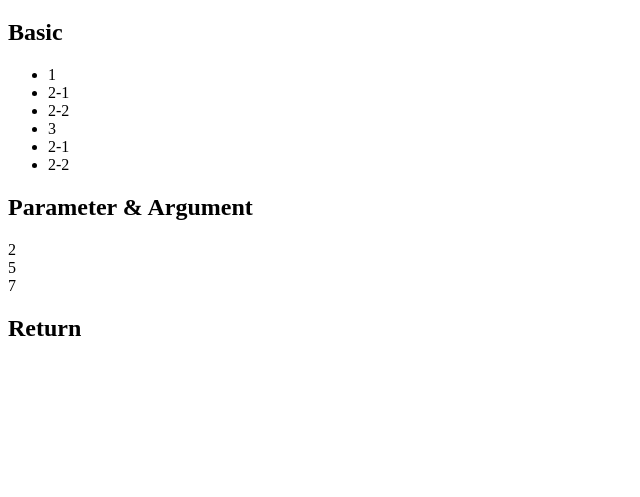
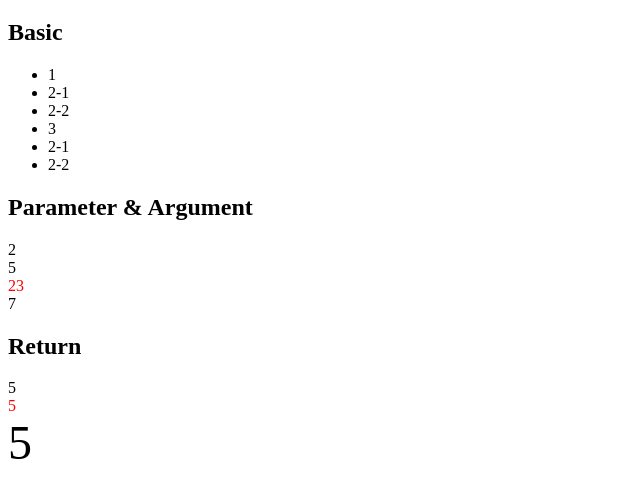
Before and after one commit to Winter-Climbing/my-first-web-site, a plain HTML site: page ex9.html in a window 1280 px wide. Shown: the part 61-558 px from the top of the page, without its empty margins (0-640 px from the left). Drawn offline with Linux system fonts and the light colour scheme.

Commit message:
Add files via upload

```diff
--- a/ex9.html
+++ b/ex9.html
@@ -28,13 +28,22 @@
         function sum(left, right){
           document.write(left+right+'<br>');
         }
+        function sumColorRed(left, right){
+          document.write('<div style="color:red">'+left+right+'</div>');
+        }
         sum(2,3); // 5
+        sumColorRed(2,3) // 5
         sum(3,4); // 7
       </script>
 
     <h2>Return</h2>
     <script>
-
+      function sum2(left, right){
+        return left+right;
+      }
+      document.write(sum2(2,3)+'<br>')
+      document.write('<div style="color:red">'+sum2(2,3)+'</div>')
+      document.write('<div style="font-size:3rem;">'+sum2(2,3)+'</div>')
     </script>
   </body>
 </html>
```
Also changed, not shown: 3.html (+3 -0 lines).
